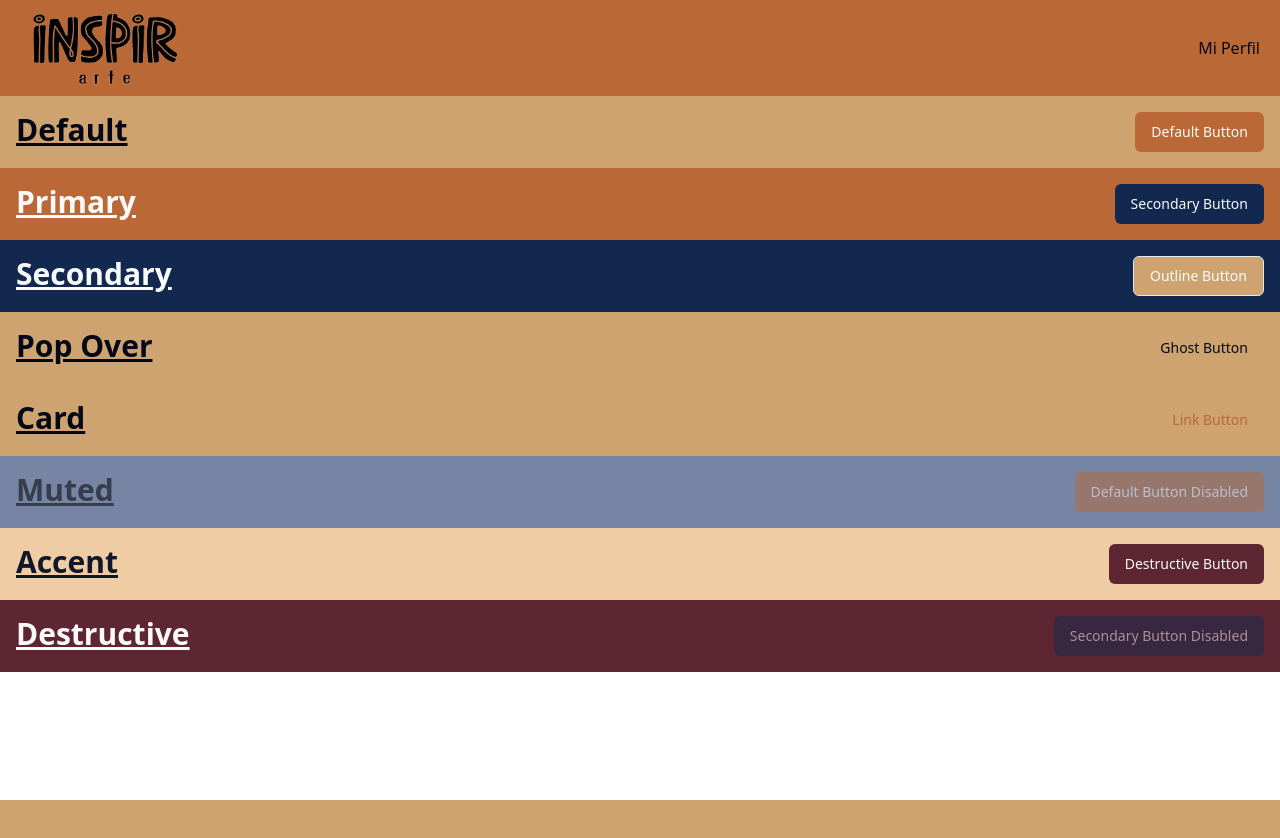
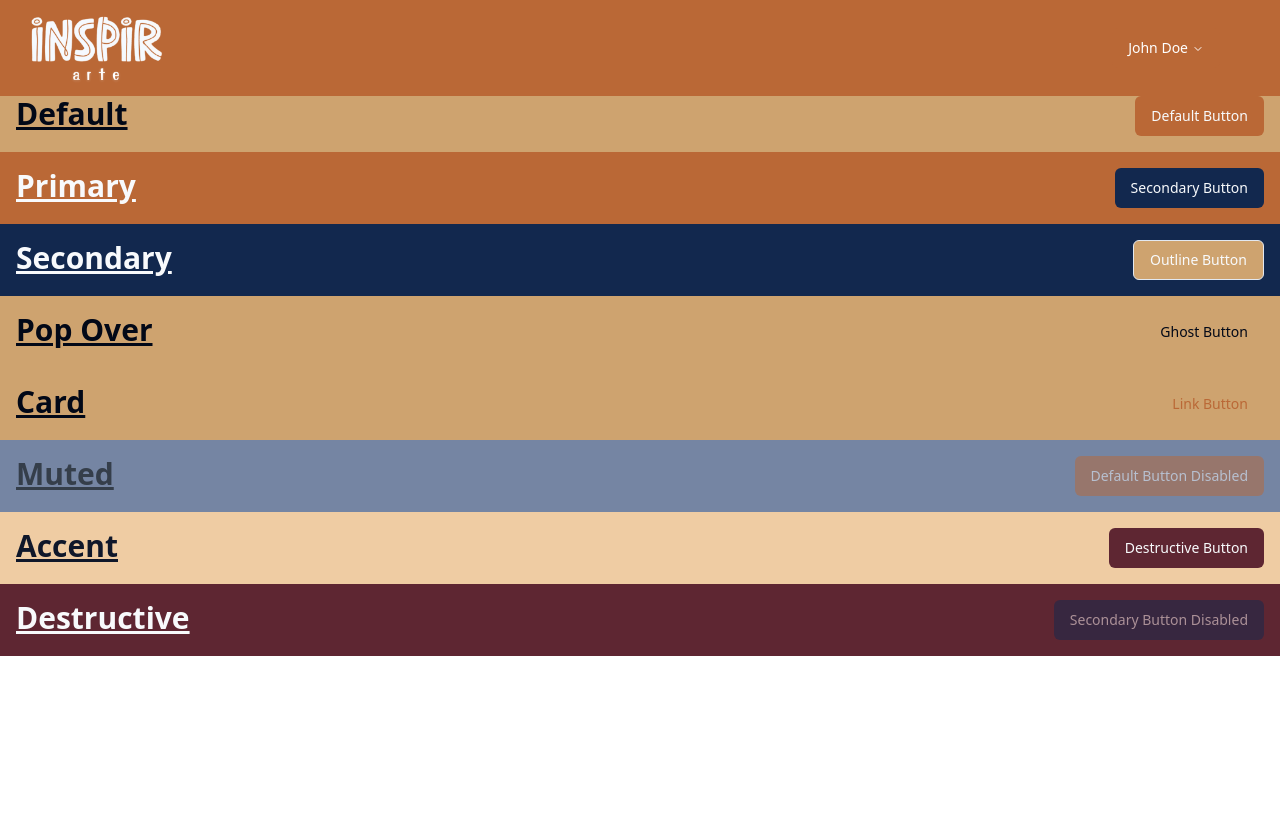
Before and after one commit to No-Country-simulation/c19-73-t-python-react, a React (Vite) app in the folder frontend/: page / in a window 1280 px wide. Shown: the top 838 px of the page. Before the commit the page ends 800 px from the top, so only its background shows below. Built offline with nearby package versions, Linux system fonts and the light colour scheme.

Commit message:
solution fix menu

```diff
--- a/frontend/package.json
+++ b/frontend/package.json
@@ -15,6 +15,7 @@
     "@radix-ui/react-dialog": "^1.1.1",
     "@radix-ui/react-dropdown-menu": "^2.1.1",
     "@radix-ui/react-label": "^2.1.0",
+    "@radix-ui/react-navigation-menu": "^1.2.0",
     "@radix-ui/react-popover": "^1.1.1",
     "@radix-ui/react-scroll-area": "^1.1.0",
     "@radix-ui/react-select": "^2.1.1",
--- a/frontend/src/components/menu.tsx
+++ b/frontend/src/components/menu.tsx
@@ -1,40 +1,69 @@
-import { useNavigate } from 'react-router-dom';
-
-import logo from '../assets/images/Black.png';
+import { Link, useNavigate } from 'react-router-dom';
+import logo from '../assets/images/White.png';
 import { useAppSelector } from '../hooks/useStore';
 import { Button } from './ui/button';
 import {
-  DropdownMenu,
-  DropdownMenuContent,
-  DropdownMenuItem,
-  DropdownMenuLabel,
-  DropdownMenuSeparator,
-  DropdownMenuTrigger,
-} from './ui/dropdown-menu';
+  NavigationMenu,
+  NavigationMenuContent,
+  NavigationMenuItem,
+  NavigationMenuLink,
+  NavigationMenuList,
+  NavigationMenuTrigger,
+} from "./ui/navigation-menu";
 
 export const Menu = () => {
   const { uid, displayName } = useAppSelector((state) => state.auth);
   const navigate = useNavigate();
 
   return (
-    <div className='flex justify-between w-full gap-2 p-2 bg-primary px-5'>
+    <div className='flex w-full justify-between gap-2 bg-primary bg-opacity-50 p-2 px-5 fixed top-0 z-50'>
       <div>
-        <img src={logo} alt='Logo' className='w-auto h-20' />
+        <img src={logo} alt='Logo' className='h-20 w-auto' />
       </div>
-      <div className='my-auto'>
+      <div className='my-auto pl-2 px-10 bg-default text-md'>
         {uid ? (
-          <DropdownMenu>
-            <DropdownMenuTrigger>Mi Perfil</DropdownMenuTrigger>
-            <DropdownMenuContent>
-              <DropdownMenuLabel>{displayName}</DropdownMenuLabel>
-              <DropdownMenuSeparator />
-              <DropdownMenuItem>Perfil</DropdownMenuItem>
-              <DropdownMenuItem>Mis Pedidos</DropdownMenuItem>
-              <DropdownMenuItem>Panel de Control</DropdownMenuItem>
-              <DropdownMenuSeparator />
-              <DropdownMenuItem>Cerrar Sesión</DropdownMenuItem>
-            </DropdownMenuContent>
-          </DropdownMenu>
+          <NavigationMenu>
+            <NavigationMenuList>
+              <NavigationMenuItem>
+                <NavigationMenuTrigger className='relative bg-primary text-white'>
+                  {displayName}
+                </NavigationMenuTrigger>
+                <NavigationMenuContent className='-m-1 mt-2 rounded-md shadow-lg w-[300px]'>
+                  <ul className="grid gap-3 p-4">
+                    <li className='row-span-3'>
+                      <NavigationMenuLink asChild>
+                        <Link to="viewInfo" className="flex h-full w-full select-none flex-col justify-end rounded-md p-2 no-underline outline-none focus:shadow-md hover:bg-accent hover:border-gray-500">
+                          Mi perfil
+                        </Link>
+                      </NavigationMenuLink>
+                    </li>
+                    <li className='row-span-3'>
+                      <NavigationMenuLink asChild>
+                        <Link to="" className="flex h-full w-full select-none flex-col justify-end rounded-md p-2 no-underline outline-none focus:shadow-md hover:bg-accent hover:border-gray-500">
+                          Mis pedidos
+                        </Link>
+                      </NavigationMenuLink>
+                    </li>
+                    <li className='row-span-3'>
+                      <NavigationMenuLink asChild>
+                        <Link to="" className="flex h-full w-full select-none flex-col justify-end rounded-md p-2 no-underline outline-none focus:shadow-md hover:bg-accent hover:border-gray-500">
+                          Panel de control
+                        </Link>
+                      </NavigationMenuLink>
+                    </li>
+                    <hr className="mt-2 border-gray-300" />
+                    <li className='row-span-3'>
+                      <NavigationMenuLink asChild>
+                        <Link to="" className="flex h-full w-full select-none flex-col justify-end rounded-md p-2 no-underline outline-none focus:shadow-md hover:bg-accent hover:border-gray-500 pb-2">
+                          Cerrar sesión
+                        </Link>
+                      </NavigationMenuLink>
+                    </li>
+                  </ul>
+                </NavigationMenuContent>
+              </NavigationMenuItem>
+            </NavigationMenuList>
+          </NavigationMenu>
         ) : (
           <>
             <Button variant={'secondary'} onClick={() => navigate('/auth')}>
--- /dev/null
+++ b/frontend/src/components/ui/navigation-menu.tsx
@@ -0,0 +1,128 @@
+import * as React from "react"
+import * as NavigationMenuPrimitive from "@radix-ui/react-navigation-menu"
+import { cva } from "class-variance-authority"
+import { ChevronDown } from "lucide-react"
+
+import { cn } from "@/lib/utils"
+
+const NavigationMenu = React.forwardRef<
+  React.ElementRef<typeof NavigationMenuPrimitive.Root>,
+  React.ComponentPropsWithoutRef<typeof NavigationMenuPrimitive.Root>
+>(({ className, children, ...props }, ref) => (
+  <NavigationMenuPrimitive.Root
+    ref={ref}
+    className={cn(
+      "relative z-10 flex max-w-max flex-1 items-center justify-center",
+      className
+    )}
+    {...props}
+  >
+    {children}
+    <NavigationMenuViewport />
+  </NavigationMenuPrimitive.Root>
+))
+NavigationMenu.displayName = NavigationMenuPrimitive.Root.displayName
+
+const NavigationMenuList = React.forwardRef<
+  React.ElementRef<typeof NavigationMenuPrimitive.List>,
+  React.ComponentPropsWithoutRef<typeof NavigationMenuPrimitive.List>
+>(({ className, ...props }, ref) => (
+  <NavigationMenuPrimitive.List
+    ref={ref}
+    className={cn(
+      "group flex flex-1 list-none items-center justify-center space-x-1",
+      className
+    )}
+    {...props}
+  />
+))
+NavigationMenuList.displayName = NavigationMenuPrimitive.List.displayName
+
+const NavigationMenuItem = NavigationMenuPrimitive.Item
+
+const navigationMenuTriggerStyle = cva(
+  "group inline-flex h-10 w-max items-center justify-center rounded-md bg-background px-4 py-2 text-sm font-medium transition-colors hover:bg-accent hover:text-accent-foreground focus:bg-accent focus:text-accent-foreground focus:outline-none disabled:pointer-events-none disabled:opacity-50 data-[active]:bg-accent/50 data-[state=open]:bg-accent/50"
+)
+
+const NavigationMenuTrigger = React.forwardRef<
+  React.ElementRef<typeof NavigationMenuPrimitive.Trigger>,
+  React.ComponentPropsWithoutRef<typeof NavigationMenuPrimitive.Trigger>
+>(({ className, children, ...props }, ref) => (
+  <NavigationMenuPrimitive.Trigger
+    ref={ref}
+    className={cn(navigationMenuTriggerStyle(), "group", className)}
+    {...props}
+  >
+    {children}{" "}
+    <ChevronDown
+      className="relative top-[1px] ml-1 h-3 w-3 transition duration-200 group-data-[state=open]:rotate-180"
+      aria-hidden="true"
+    />
+  </NavigationMenuPrimitive.Trigger>
+))
+NavigationMenuTrigger.displayName = NavigationMenuPrimitive.Trigger.displayName
+
+const NavigationMenuContent = React.forwardRef<
+  React.ElementRef<typeof NavigationMenuPrimitive.Content>,
+  React.ComponentPropsWithoutRef<typeof NavigationMenuPrimitive.Content>
+>(({ className, ...props }, ref) => (
+  <NavigationMenuPrimitive.Content
+    ref={ref}
+    className={cn(
+      "left-0 top-0 w-full data-[motion^=from-]:animate-in data-[motion^=to-]:animate-out data-[motion^=from-]:fade-in data-[motion^=to-]:fade-out data-[motion=from-end]:slide-in-from-right-52 data-[motion=from-start]:slide-in-from-left-52 data-[motion=to-end]:slide-out-to-right-52 data-[motion=to-start]:slide-out-to-left-52 md:absolute md:w-auto ",
+      className
+    )}
+    {...props}
+  />
+))
+NavigationMenuContent.displayName = NavigationMenuPrimitive.Content.displayName
+
+const NavigationMenuLink = NavigationMenuPrimitive.Link
+
+const NavigationMenuViewport = React.forwardRef<
+  React.ElementRef<typeof NavigationMenuPrimitive.Viewport>,
+  React.ComponentPropsWithoutRef<typeof NavigationMenuPrimitive.Viewport>
+>(({ className, ...props }, ref) => (
+  <div className={cn("absolute left-0 top-full flex justify-center")}>
+    <NavigationMenuPrimitive.Viewport
+      className={cn(
+        "origin-top-center relative mt-1.5 h-[var(--radix-navigation-menu-viewport-height)] w-full overflow-hidden rounded-md border bg-popover text-popover-foreground shadow-lg data-[state=open]:animate-in data-[state=closed]:animate-out data-[state=closed]:zoom-out-95 data-[state=open]:zoom-in-90 md:w-[var(--radix-navigation-menu-viewport-width)]",
+        className
+      )}
+      ref={ref}
+      {...props}
+    />
+  </div>
+))
+NavigationMenuViewport.displayName =
+  NavigationMenuPrimitive.Viewport.displayName
+
+const NavigationMenuIndicator = React.forwardRef<
+  React.ElementRef<typeof NavigationMenuPrimitive.Indicator>,
+  React.ComponentPropsWithoutRef<typeof NavigationMenuPrimitive.Indicator>
+>(({ className, ...props }, ref) => (
+  <NavigationMenuPrimitive.Indicator
+    ref={ref}
+    className={cn(
+      "top-full z-[1] flex h-1.5 items-end justify-center overflow-hidden data-[state=visible]:animate-in data-[state=hidden]:animate-out data-[state=hidden]:fade-out data-[state=visible]:fade-in",
+      className
+    )}
+    {...props}
+  >
+    <div className="relative top-[60%] h-2 w-2 rotate-45 rounded-tl-sm bg-border shadow-md" />
+  </NavigationMenuPrimitive.Indicator>
+))
+NavigationMenuIndicator.displayName =
+  NavigationMenuPrimitive.Indicator.displayName
+
+export {
+  navigationMenuTriggerStyle,
+  NavigationMenu,
+  NavigationMenuList,
+  NavigationMenuItem,
+  NavigationMenuContent,
+  NavigationMenuTrigger,
+  NavigationMenuLink,
+  NavigationMenuIndicator,
+  NavigationMenuViewport,
+}
--- a/frontend/src/core/user.ts
+++ b/frontend/src/core/user.ts
@@ -1,11 +1,11 @@
 export type usuario = {
-    id_usuario: number;
+    id_usuario?: number;
     nombre: string;
     telefono: string;
     direccion: string;
     correo: string;
     contrasena: string;
-    rol_id: string;
+    rol_id?: string;
 }
 
 export async function getUser(): Promise<usuario[]>{
--- a/frontend/src/index.css
+++ b/frontend/src/index.css
@@ -65,5 +65,6 @@
   }
   body {
     @apply bg-background text-foreground;
+    @apply mt-20;
   }
 }
```
Also changed, not shown: frontend/src/assets/images/White.png, 1 other file (tests, documents, lock files or other folders).
